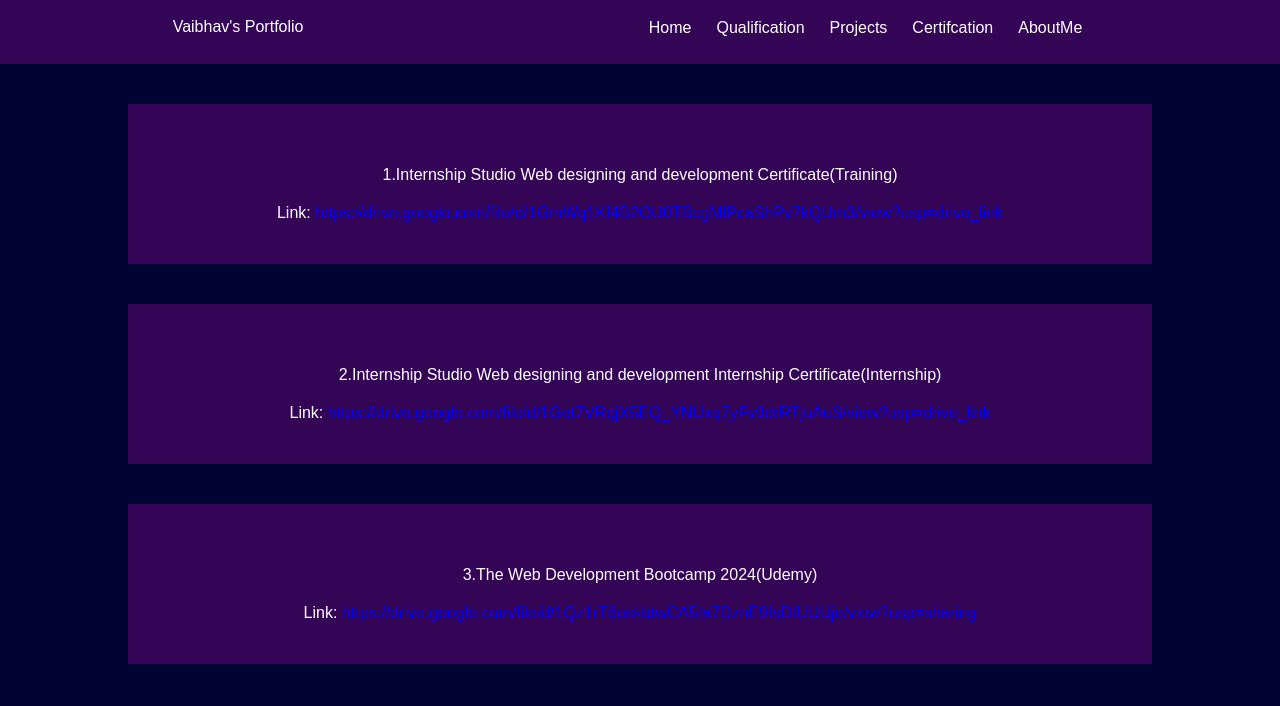
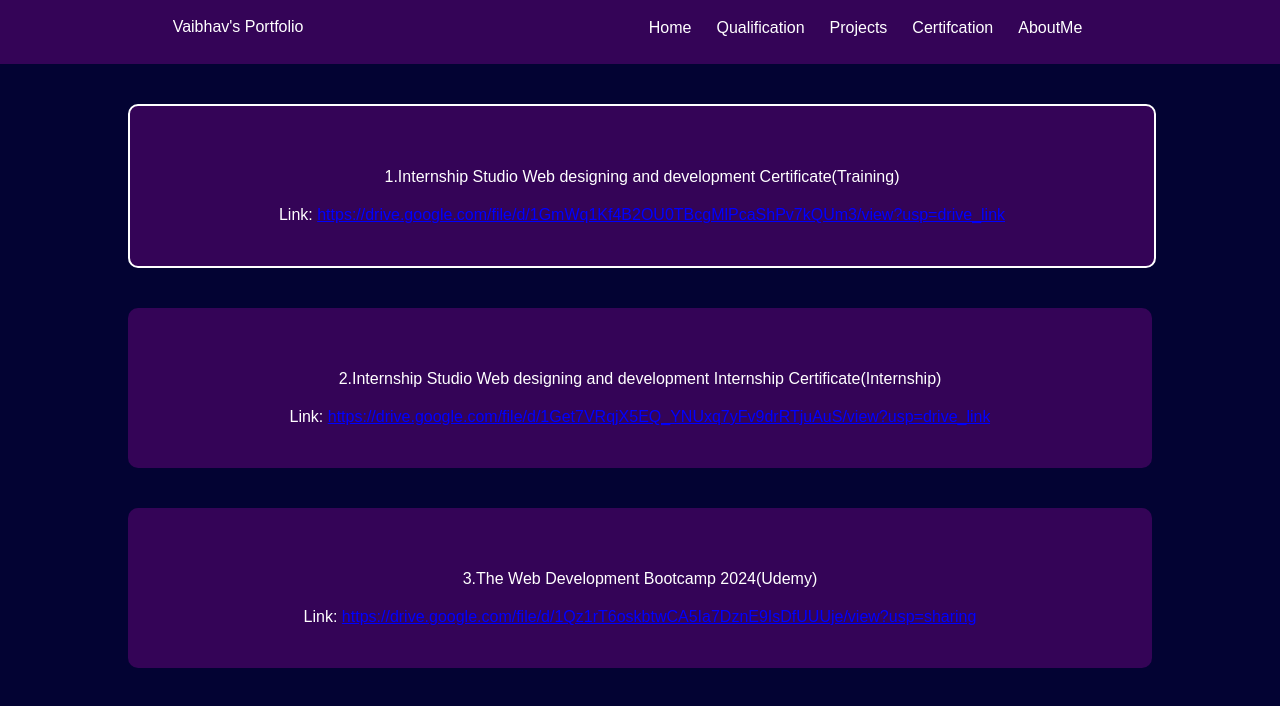
Before and after one commit to VaibhavPednekar/PortfolioWebsite, a plain HTML site: page MyPortfolioWebsite/html/Certification.html in a window 1280 px wide. In both pictures the pointer is over the element 640 px from the left and 184 px from the top of the page. Drawn offline with Linux system fonts and the light colour scheme.

Commit message:
updated again

```diff
--- a/MyPortfolioWebsite/css/certify.css
+++ b/MyPortfolioWebsite/css/certify.css
@@ -8,6 +8,10 @@
     justify-content: center;
     align-items: center;
     margin-left: 10vw;
+    border-radius: 10px;
+}
+.certificate:hover{
+    border: 2px solid white;
 }
 
 a{
```
